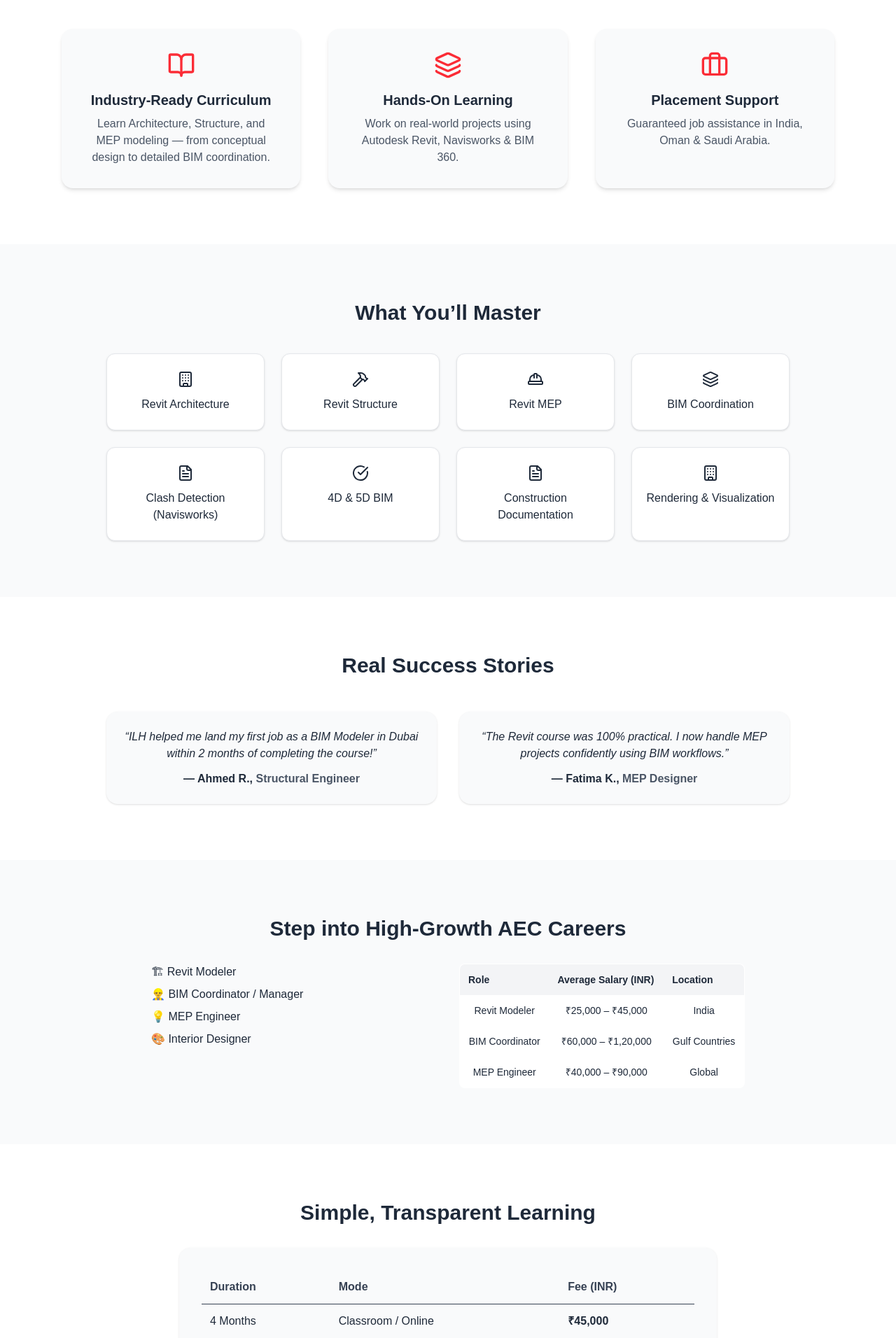
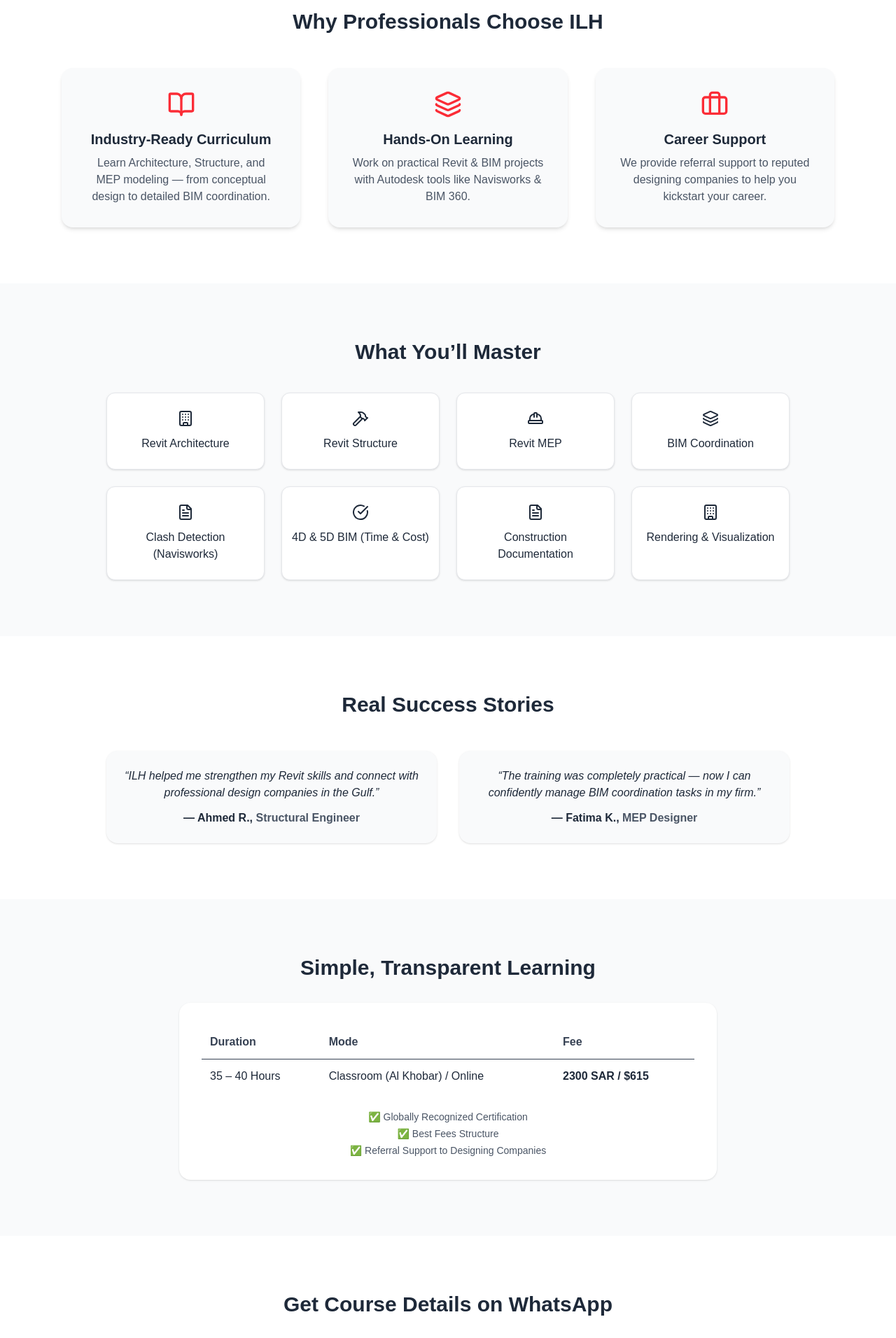
Before and after one commit to shamilshiraz/innovative-learning, a Next.js app: page /Revit-offer in a window 1280 px wide. Shown: the part 760-2672 px from the top of the page at 70% size. Built offline with nearby package versions, Linux system fonts and the light colour scheme; a web font is replaced by a local one.

Commit message:
changed the revit offer

```diff
--- a/src/pages/Revit-offer.jsx
+++ b/src/pages/Revit-offer.jsx
@@ -1,5 +1,5 @@
 import Head from "next/head";
-import { CheckCircle, BookOpen, Layers, HardHat, Briefcase, Building, FileText, Hammer } from "lucide-react";
+import { BookOpen, Layers, Briefcase, Building, FileText, Hammer, HardHat, CheckCircle } from "lucide-react";
 
 export default function RevitOffer() {
   return (
@@ -8,7 +8,7 @@ export default function RevitOffer() {
         <title>Revit & BIM Certification | Innovative Learning Horizons</title>
         <meta
           name="description"
-          content="Master Autodesk Revit & BIM with ILH. Learn Architecture, Structure & MEP design — hands-on projects and job assistance in India, Oman & Saudi Arabia."
+          content="Master Autodesk Revit & BIM with ILH. Learn Architecture, Structure & MEP design — flexible online and classroom training in Al Khobar, Saudi Arabia."
         />
         <link rel="canonical" href="https://www.innovativelh.com/revit-offer" />
       </Head>
@@ -19,7 +19,7 @@ export default function RevitOffer() {
           className="relative text-center py-24 bg-cover bg-center"
           style={{
             backgroundImage:
-              "linear-gradient(rgba(0,0,0,0.5), rgba(0,0,0,0.5)), url('https://images.unsplash.com/photo-1503387762-592deb58ef4e')",
+              "linear-gradient(rgba(0,0,0,0.6), rgba(0,0,0,0.6)), url('https://images.unsplash.com/photo-1503387762-592deb58ef4e')",
           }}
         >
           <div className="max-w-3xl mx-auto text-white px-6">
@@ -27,7 +27,7 @@ export default function RevitOffer() {
               Become a Certified <span className="text-red-500">Revit & BIM Professional</span>
             </h1>
             <p className="text-lg md:text-xl mb-6 text-gray-200">
-              Master Autodesk Revit for Architecture, Structure & MEP — and step into global AEC careers.
+              Master Autodesk Revit for Architecture, Structure & MEP — guided by industry experts with real-world projects.
             </p>
             <a
               href="#register"
@@ -39,7 +39,7 @@ export default function RevitOffer() {
             {/* Trust Signals */}
             <div className="flex flex-wrap justify-center gap-8 mt-10 text-sm md:text-base text-gray-200">
               <div>✅ 1000+ Students Trained</div>
-              <div>✅ 95% Placement Rate</div>
+              <div>✅ 95% Student Satisfaction</div>
               <div>✅ Globally Recognized Certification</div>
             </div>
           </div>
@@ -58,12 +58,12 @@ export default function RevitOffer() {
               {
                 icon: Layers,
                 title: "Hands-On Learning",
-                desc: "Work on real-world projects using Autodesk Revit, Navisworks & BIM 360.",
+                desc: "Work on practical Revit & BIM projects with Autodesk tools like Navisworks & BIM 360.",
               },
               {
                 icon: Briefcase,
-                title: "Placement Support",
-                desc: "Guaranteed job assistance in India, Oman & Saudi Arabia.",
+                title: "Career Support",
+                desc: "We provide referral support to reputed designing companies to help you kickstart your career.",
               },
             ].map((item, i) => (
               <div
@@ -88,7 +88,7 @@ export default function RevitOffer() {
               { icon: HardHat, text: "Revit MEP" },
               { icon: Layers, text: "BIM Coordination" },
               { icon: FileText, text: "Clash Detection (Navisworks)" },
-              { icon: CheckCircle, text: "4D & 5D BIM" },
+              { icon: CheckCircle, text: "4D & 5D BIM (Time & Cost)" },
               { icon: FileText, text: "Construction Documentation" },
               { icon: Building, text: "Rendering & Visualization" },
             ].map(({ icon: Icon, text }, i) => (
@@ -110,13 +110,13 @@ export default function RevitOffer() {
             {[
               {
                 quote:
-                  "ILH helped me land my first job as a BIM Modeler in Dubai within 2 months of completing the course!",
+                  "ILH helped me strengthen my Revit skills and connect with professional design companies in the Gulf.",
                 name: "Ahmed R.",
                 role: "Structural Engineer",
               },
               {
                 quote:
-                  "The Revit course was 100% practical. I now handle MEP projects confidently using BIM workflows.",
+                  "The training was completely practical — now I can confidently manage BIM coordination tasks in my firm.",
                 name: "Fatima K.",
                 role: "MEP Designer",
               },
@@ -131,80 +131,37 @@ export default function RevitOffer() {
           </div>
         </section>
 
-        {/* CAREER PATH */}
-        <section className="py-20 bg-gray-50 text-center">
-          <h2 className="text-3xl font-bold mb-8">Step into High-Growth AEC Careers</h2>
-          <div className="max-w-4xl mx-auto grid md:grid-cols-2 gap-8 px-6">
-            <div className="text-left space-y-2">
-              <p>🏗 Revit Modeler</p>
-              <p>👷‍♂️ BIM Coordinator / Manager</p>
-              <p>💡 MEP Engineer</p>
-              <p>🎨 Interior Designer</p>
-            </div>
-            <table className="w-full bg-white border border-gray-200 rounded-lg overflow-hidden text-sm">
-              <thead className="bg-gray-100">
-                <tr>
-                  <th className="p-3 text-left">Role</th>
-                  <th className="p-3 text-left">Average Salary (INR)</th>
-                  <th className="p-3 text-left">Location</th>
-                </tr>
-              </thead>
-              <tbody>
-                <tr>
-                  <td className="p-3">Revit Modeler</td>
-                  <td className="p-3">₹25,000 – ₹45,000</td>
-                  <td className="p-3">India</td>
-                </tr>
-                <tr>
-                  <td className="p-3">BIM Coordinator</td>
-                  <td className="p-3">₹60,000 – ₹1,20,000</td>
-                  <td className="p-3">Gulf Countries</td>
-                </tr>
-                <tr>
-                  <td className="p-3">MEP Engineer</td>
-                  <td className="p-3">₹40,000 – ₹90,000</td>
-                  <td className="p-3">Global</td>
-                </tr>
-              </tbody>
-            </table>
-          </div>
-        </section>
-
         {/* FEES SECTION */}
-        <section className="py-20 text-center bg-white">
+        <section className="py-20 text-center bg-gray-50">
           <h2 className="text-3xl font-bold mb-8">Simple, Transparent Learning</h2>
-          <div className="max-w-3xl mx-auto bg-gray-50 rounded-2xl shadow p-8">
+          <div className="max-w-3xl mx-auto bg-white rounded-2xl shadow p-8">
             <table className="w-full text-left border-collapse">
               <thead>
                 <tr className="border-b text-gray-700">
                   <th className="p-3">Duration</th>
                   <th className="p-3">Mode</th>
-                  <th className="p-3">Fee (INR)</th>
+                  <th className="p-3">Fee</th>
                 </tr>
               </thead>
               <tbody>
-                <tr className="border-b">
-                  <td className="p-3">4 Months</td>
-                  <td className="p-3">Classroom / Online</td>
-                  <td className="p-3 font-semibold">₹45,000</td>
-                </tr>
                 <tr>
-                  <td className="p-3">6 Months</td>
-                  <td className="p-3">Advanced BIM</td>
-                  <td className="p-3 font-semibold">₹65,000</td>
+                  <td className="p-3">35 – 40 Hours</td>
+                  <td className="p-3">Classroom (Al Khobar) / Online</td>
+                  <td className="p-3 font-semibold">2300 SAR / $615</td>
                 </tr>
               </tbody>
             </table>
+
             <div className="mt-6 text-gray-600 space-y-1 text-sm">
-              <p>✅ Free Accommodation (for outstation students)</p>
-              <p>✅ EMI Options Available</p>
-              <p>✅ Certification Included</p>
+              <p>✅ Globally Recognized Certification</p>
+              <p>✅ Best Fees Structure</p>
+              <p>✅ Referral Support to Designing Companies</p>
             </div>
           </div>
         </section>
 
-        {/* REGISTRATION FORM */}
-        <section id="register" className="py-20 bg-gray-50 text-center">
+        {/* REGISTRATION CTA */}
+        <section id="register" className="py-20 bg-white text-center">
           <h2 className="text-3xl font-bold mb-8">Get Course Details on WhatsApp</h2>
           <a
             href="https://wa.me/966511742526?text=Hi%20ILH%20Team,%20I%20want%20to%20enroll%20for%20the%20Revit%20BIM%20course."
@@ -218,7 +175,7 @@ export default function RevitOffer() {
 
         {/* FOOTER */}
         <footer className="bg-gray-900 text-gray-400 py-10 text-center text-sm">
-          <p>📍 ILH, Calicut | 📞 +966 51 174 2526 | ✉️ info@innovativelh.com</p>
+          <p>📍 ILH, Al Khobar, Saudi Arabia | 📞 +966 51 174 2526 | ✉️ info@innovativelh.com</p>
           <p className="mt-3">
             <a href="https://www.innovativelh.com" className="text-red-400 hover:text-red-500">
               www.innovativelh.com
```
